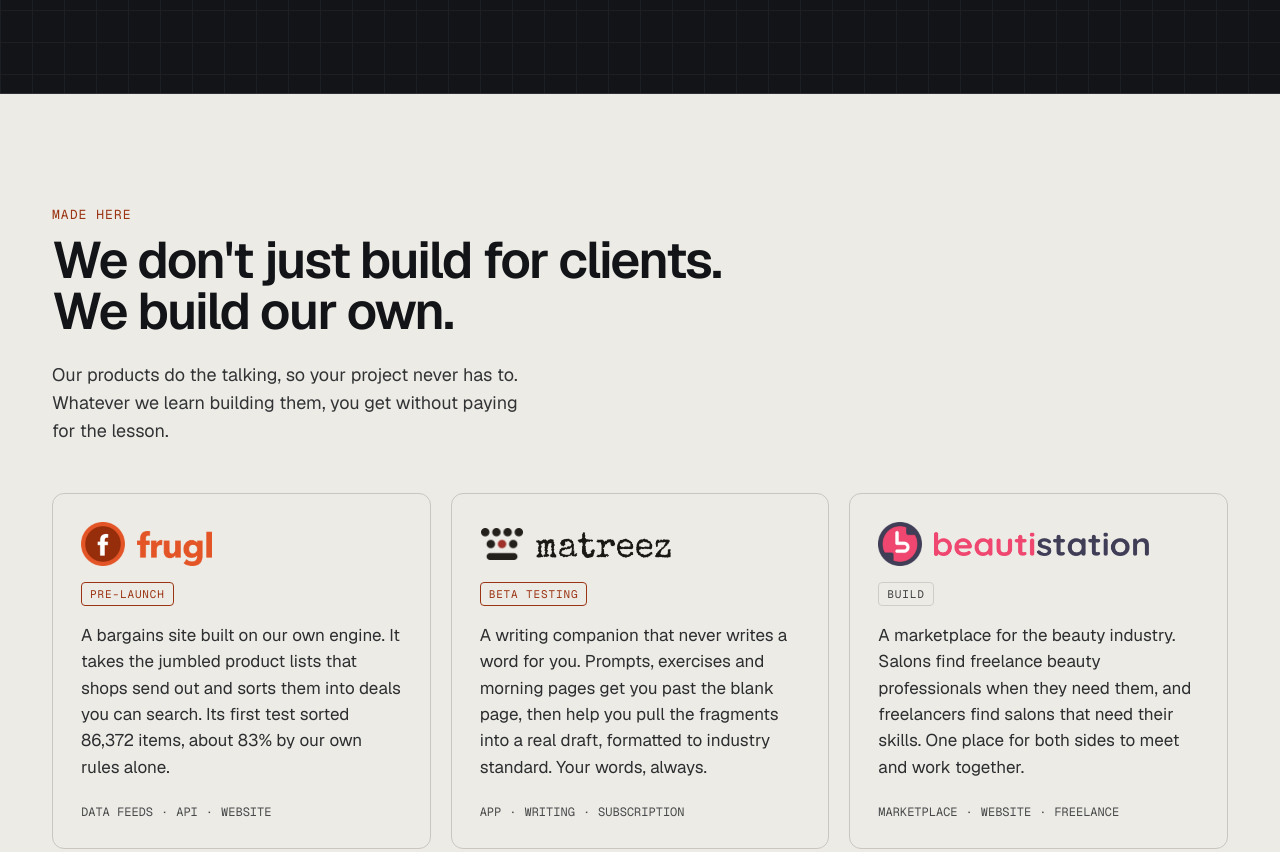
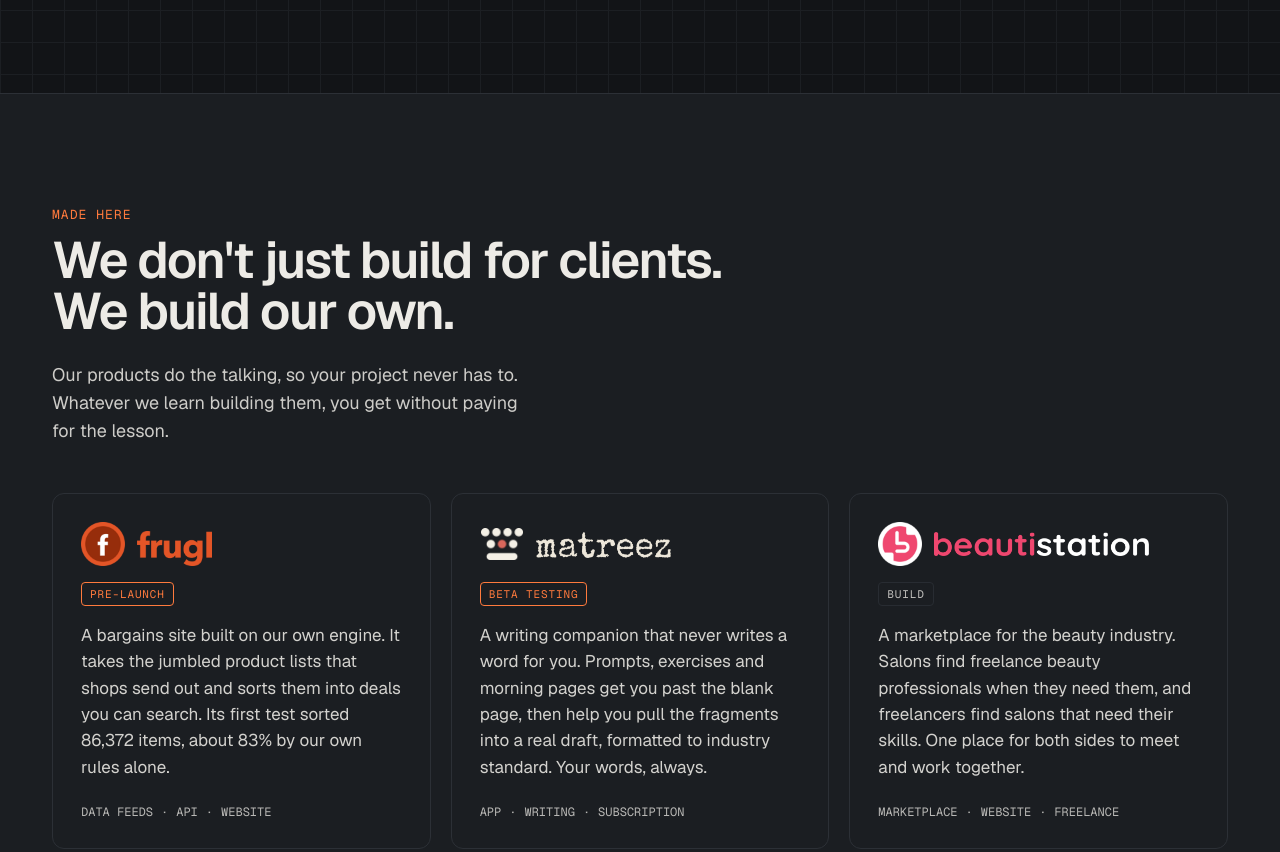
Before and after one commit to CapricaTix/stunningdigital, a plain HTML site: page index.html in a window 1280 px wide. Shown: the part 659-1511 px from the top of the page. Drawn offline with nearby package versions, Linux system fonts and the dark colour scheme.

Commit message:
Keep the Made here band dark in dark mode
Use the light logo versions on the band in both modes.

Co-Authored-By: Claude Fable 5.2 <noreply@anthropic.com>

```diff
--- a/index.html
+++ b/index.html
@@ -107,12 +107,10 @@
             <h3 class="logo">
               <span class="icon">
                 <picture>
-                  <source srcset="assets/logos/matreez-icon-ink.png" media="(prefers-color-scheme: dark)">
                   <img src="assets/logos/matreez-icon-cream.png" alt="" width="42" height="32">
                 </picture>
               </span>
               <picture>
-                <source srcset="assets/logos/matreez-wordmark-ink.png" media="(prefers-color-scheme: dark)">
                 <img src="assets/logos/matreez-wordmark-cream.png" alt="matreez" width="135" height="26" style="margin-top: 10px">
               </picture>
             </h3>
@@ -127,12 +125,10 @@
             <h3 class="logo">
               <span class="icon">
                 <picture>
-                  <source srcset="assets/logos/beautistation-icon.png" media="(prefers-color-scheme: dark)">
                   <img src="assets/logos/beautistation-icon-white.png" alt="" width="44" height="44">
                 </picture>
               </span>
               <picture>
-                <source srcset="assets/logos/beautistation-wordmark.png" media="(prefers-color-scheme: dark)">
                 <img src="assets/logos/beautistation-wordmark-white.png" alt="beautistation" width="215" height="24" style="margin-top: 10px">
               </picture>
             </h3>
--- a/styles.css
+++ b/styles.css
@@ -31,10 +31,10 @@
     --grid: #1C1F23;
     --accent: #FF7A3D;
     --on-accent: #121417;
-    --band-bg: #EDEBE6;
-    --band-ink: #121417;
-    --band-line: #C9C6BF;
-    --band-accent: #9A3412;
+    --band-bg: #1B1E22;
+    --band-ink: #EDEBE6;
+    --band-line: #2C3036;
+    --band-accent: #FF7A3D;
     --tile: #FF7A3D;
   }
 }
```
